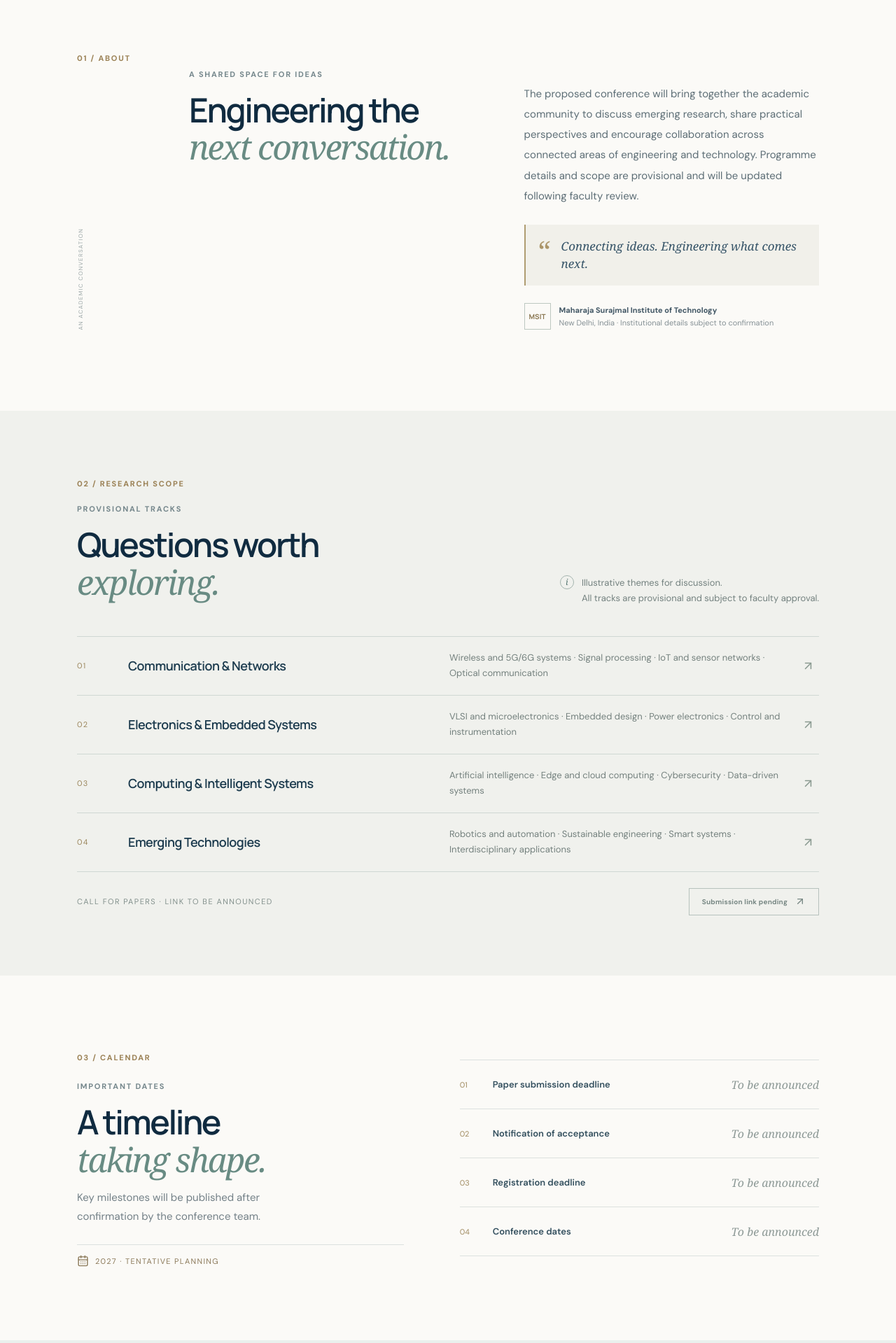
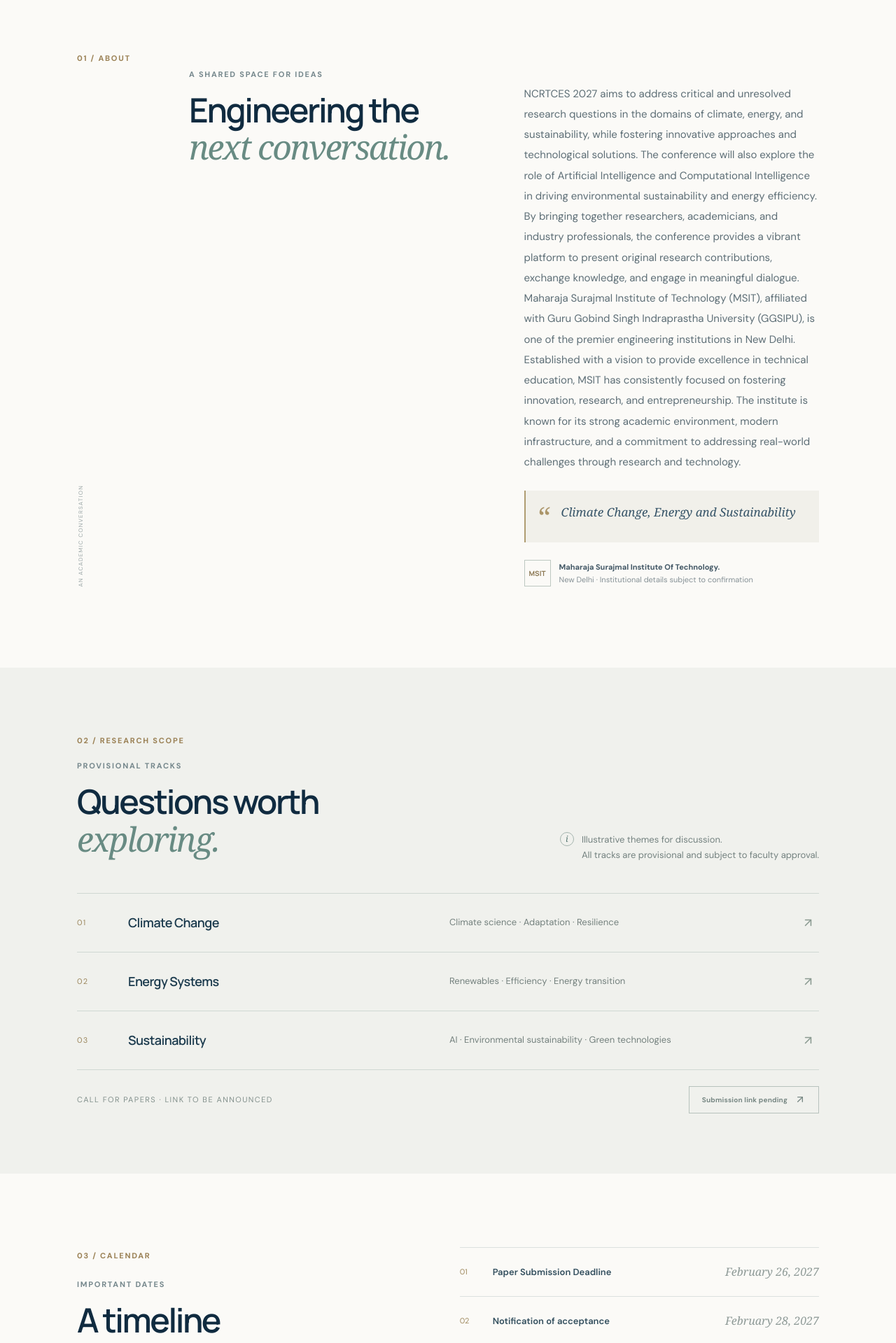
Before and after one commit to shreyvirmani/NRCTCES2027, a React (Vite) app: page / in a window 1280 px wide. Shown: the part 800-2719 px from the top of the page at 70% size. Built offline with nearby package versions, Linux system fonts and the light colour scheme.

Commit message:
feat: update NCRTCES 2027 content and dates

```diff
--- a/src/data/conferenceConfig.js
+++ b/src/data/conferenceConfig.js
@@ -1,27 +1,43 @@
+export const CONFERENCE_START = '2027-03-16T00:00:00+05:30';
+
+const overview = 'NCRTCES 2027 aims to address critical and unresolved research questions in the domains of climate, energy, and sustainability, while fostering innovative approaches and technological solutions. The conference will also explore the role of Artificial Intelligence and Computational Intelligence in driving environmental sustainability and energy efficiency. By bringing together researchers, academicians, and industry professionals, the conference provides a vibrant platform to present original research contributions, exchange knowledge, and engage in meaningful dialogue. Maharaja Surajmal Institute of Technology (MSIT), affiliated with Guru Gobind Singh Indraprastha University (GGSIPU), is one of the premier engineering institutions in New Delhi. Established with a vision to provide excellence in technical education, MSIT has consistently focused on fostering innovation, research, and entrepreneurship. The institute is known for its strong academic environment, modern infrastructure, and a commitment to addressing real-world challenges through research and technology.';
+
+// TODO: confirm deadlines
+const importantDates = [
+  { label: 'Paper Submission Deadline', date: 'February 26, 2027', placeholder: true },
+  { label: 'Notification of acceptance', date: 'February 28, 2027', placeholder: true },
+  { label: 'Camera-Ready Submission', date: 'March 1, 2027', placeholder: true },
+  { label: 'Registration Deadline', date: 'March 3, 2027', placeholder: true },
+  { label: 'Conference Dates', date: 'March 16–17, 2027', placeholder: false },
+];
+
 export const conferenceConfig = {
-  name: 'National Conference on Recent Trends in Communication, Electronics and Systems',
-  acronym: 'NCRTCES', year: '2027', copyrightYear: '2027',
-  institution: 'Maharaja Surajmal Institute of Technology', shortInstitution: 'MSIT', location: 'New Delhi, India',
-  theme: 'Connecting ideas. Engineering what comes next.',
-  date: 'Dates to be announced', venue: 'Venue to be confirmed',
-  description: 'A proposed forum for researchers, educators and practitioners to exchange ideas across communication, electronics, computing and the systems that connect them.',
-  about: 'The proposed conference will bring together the academic community to discuss emerging research, share practical perspectives and encourage collaboration across connected areas of engineering and technology. Programme details and scope are provisional and will be updated following faculty review.',
-  dates: [ ['Paper submission deadline','To be announced'], ['Notification of acceptance','To be announced'], ['Registration deadline','To be announced'], ['Conference dates','To be announced'] ],
+  name: '3rd National Conference on Recent Trends in Climate Change, Energy and Sustainability (NCRTCES-2027)',
+  acronym: 'NCRTCES', year: '2027', shortInstitution: 'MSIT',
+  institution: 'Maharaja Surajmal Institute Of Technology.', location: 'New Delhi',
+  date: 'March 16th – 17th 2027', venue: 'New Delhi',
+  theme: 'Climate Change, Energy and Sustainability', about: overview,
+  overview, importantDates,
+  assets: {
+    ministry: '/assets/ministry-earth-sciences.png',
+    msit: '/assets/msit-logo.png',
+    ncrtces: '/assets/ncrtces-2027-logo.png',
+    backgrounds: ['/assets/hero-campus.png', '/assets/hero-agriculture.png', '/assets/hero-wind-energy.png', '/assets/hero-green-tech.png', '/assets/hero-sustainability.png'],
+  },
   tracks: [
-    { number:'01', title:'Communication & Networks', topics:'Wireless and 5G/6G systems · Signal processing · IoT and sensor networks · Optical communication' },
-    { number:'02', title:'Electronics & Embedded Systems', topics:'VLSI and microelectronics · Embedded design · Power electronics · Control and instrumentation' },
-    { number:'03', title:'Computing & Intelligent Systems', topics:'Artificial intelligence · Edge and cloud computing · Cybersecurity · Data-driven systems' },
-    { number:'04', title:'Emerging Technologies', topics:'Robotics and automation · Sustainable engineering · Smart systems · Interdisciplinary applications' }
+    { number: '01', title: 'Climate Change', topics: 'Climate science · Adaptation · Resilience' },
+    { number: '02', title: 'Energy Systems', topics: 'Renewables · Efficiency · Energy transition' },
+    { number: '03', title: 'Sustainability', topics: 'AI · Environmental sustainability · Green technologies' },
   ],
-  committee: [ ['Patron','Details to be announced'], ['General Chair','Details to be announced'], ['Conference Chair','Details to be announced'], ['Organizing Secretary','Details to be announced'], ['Technical Program Committee','Details to be announced'] ],
-  contact: { email:'Contact details to be announced', department:'Department contact to be confirmed', address:'Campus and venue details to be confirmed' },
-  submissionUrl: '',
-  registrationCategories: ['Student','Research Scholar','Faculty','Industry Professional','Other']
+  dates: importantDates.map(({ label, date }) => [label, date]),
+  committee: [['Patron', 'To be announced'], ['Convenor', 'To be announced'], ['Organizing Committee', 'Details to be announced']],
+  registrationCategories: ['Student', 'Research Scholar', 'Faculty / Academician', 'Industry Professional'],
+  submissionUrl: '', contact: { email: 'To be announced', address: 'MSIT, New Delhi', department: 'Conference Secretariat' },
+  copyrightYear: '2027',
 };
 
 export const sampleRegistrations = [
-  { id:'DEMO-001', name:'Aarav Mehta', email:'aarav.example@demo.invalid', institution:'Northfield Institute of Technology', category:'Research Scholar', phone:'Not provided', status:'Sample record' },
-  { id:'DEMO-002', name:'Mira Kapoor', email:'mira.example@demo.invalid', institution:'Western Valley University', category:'Faculty', phone:'Not provided', status:'Sample record' },
-  { id:'DEMO-003', name:'Kabir Sen', email:'kabir.example@demo.invalid', institution:'Central School of Engineering', category:'Student', phone:'Not provided', status:'Sample record' },
-  { id:'DEMO-004', name:'Anaya Rao', email:'anaya.example@demo.invalid', institution:'Lakeside Research Centre', category:'Industry Professional', phone:'Not provided', status:'Sample record' }
+  { id: 'DEMO-001', name: 'Aarav Sharma', email: 'aarav@example.edu', institution: 'MSIT', category: 'Student', phone: '0000000000', status: 'Sample' },
+  { id: 'DEMO-002', name: 'Meera Singh', email: 'meera@example.edu', institution: 'Research Institute', category: 'Research Scholar', phone: '0000000000', status: 'Sample' },
+  { id: 'DEMO-003', name: 'Kabir Verma', email: 'kabir@example.edu', institution: 'Engineering College', category: 'Faculty / Academician', phone: '0000000000', status: 'Sample' },
 ];
```
Also changed, not shown: 1 other file (tests, documents, lock files or other folders).
